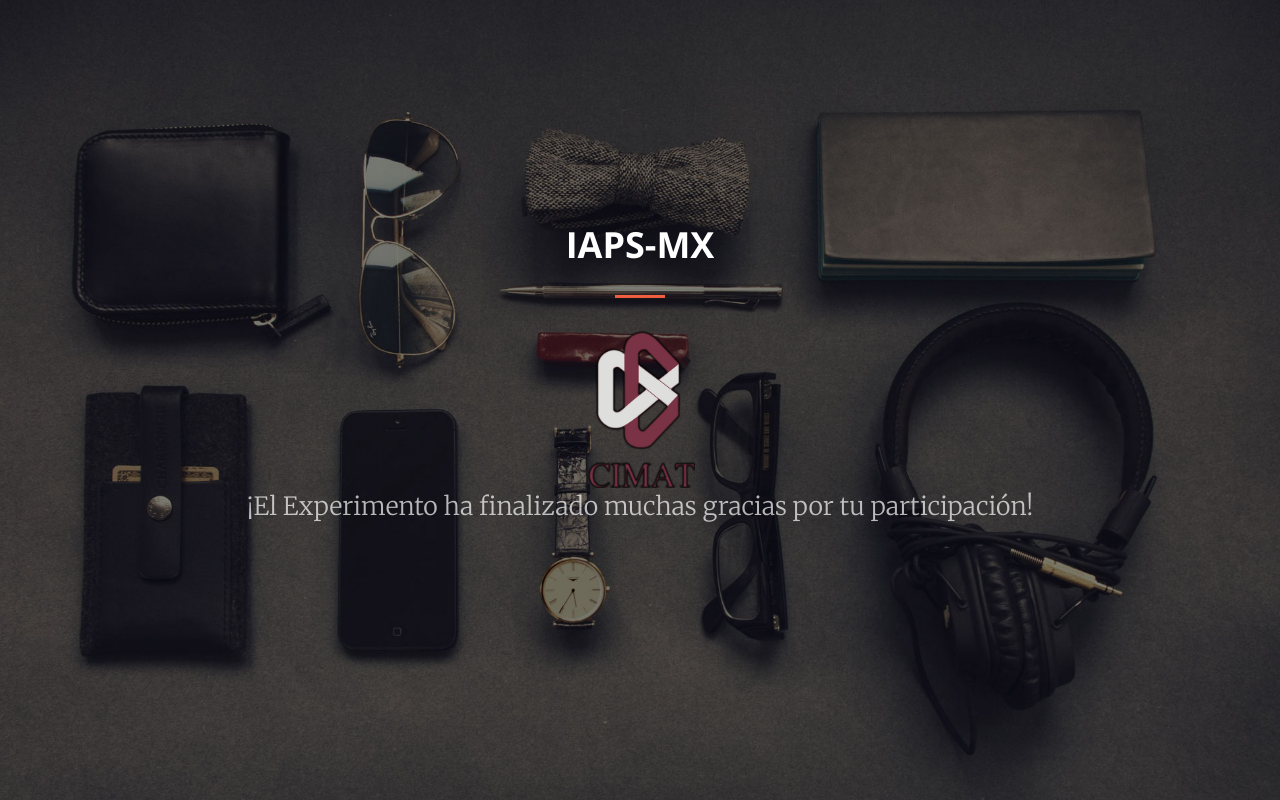
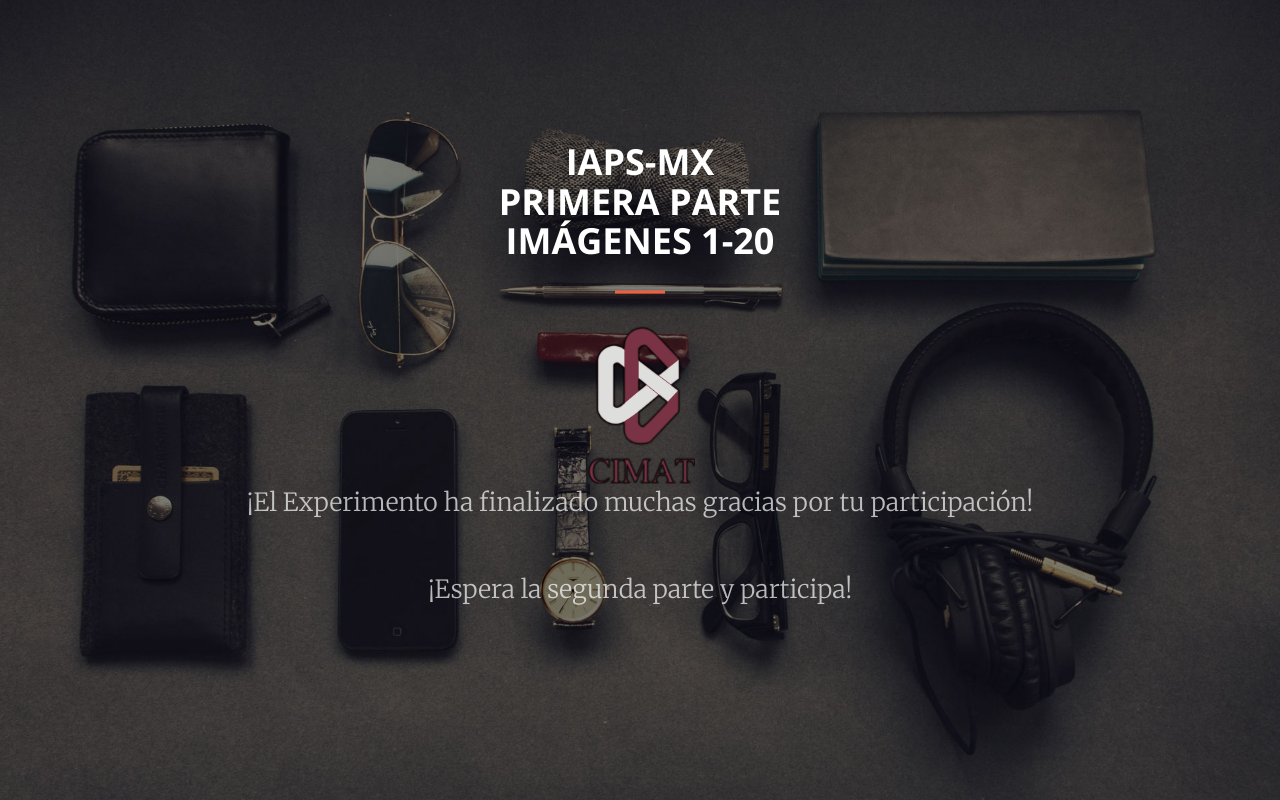
Before and after one commit to HugoMitre/IAPS-mx, a Django app: page /fin/ in a window 1280 px wide. Run offline with Django 3.2, Linux system fonts and the light colour scheme; parts of the project's set-up code (start-up, migrations or seed data) failed here and were passed over; some libraries are stand-ins or nearby versions.

Commit message:
agregando primera parte a los templates y poniendo el hidden jquery

```diff
--- a/iapsmx/templates/base.html
+++ b/iapsmx/templates/base.html
@@ -9,7 +9,7 @@
     <meta charset="utf-8">
     <meta name="viewport" content="width=device-width, initial-scale=1.0">
 
-    <title>{% block title %}{% endblock %} | IAPSMX</title>
+    <title>{% block title %}{% endblock %} | IAPSMX (1a parte)</title>
 
     <link href="{% static 'img/favicon.ico' %}" rel="shortcut icon" type="image/x-icon" >
     <link href="{% static 'css/bootstrap.min.css' %}" rel="stylesheet">
@@ -43,7 +43,8 @@
 
                             <span class="clear" id="span-clear">
                                 <span id="span-overflow" class="block m-t-xs">
-                                    <strong class="font-bold">IAPS en México</strong>
+                                    <strong class="font-bold">IAPS en México</strong><br>
+                                    <strong class="font-bold">Primera parte</strong>
                                  </span>
                                 <!-- <span class="text-muted text-xs block">rol del compa</span>-->
                             </span>
--- a/iapsmx/templates/base2.html
+++ b/iapsmx/templates/base2.html
@@ -9,7 +9,7 @@
     <meta charset="utf-8">
     <meta name="viewport" content="width=device-width, initial-scale=1.0">
 
-    <title>{% block title %}{% endblock %} | IAPSMX</title>
+    <title>{% block title %}{% endblock %} | IAPSMX (1a parte)</title>
 
     <link href="{% static 'img/favicon.ico' %}" rel="shortcut icon" type="image/x-icon" >
     <link href="{% static 'css/bootstrap.min.css' %}" rel="stylesheet">
--- a/iapsmx/templates/fin.html
+++ b/iapsmx/templates/fin.html
@@ -12,7 +12,7 @@
     <meta name="description" content="">
     <meta name="Sergio Daniel Bañuelos García" content="">
 
-    <title>IAPS-MX - Experimento finalizado</title>
+    <title>IAPS-MX - Experimento finalizado (Primera parte)</title>
 
     <!-- Bootstrap Core CSS -->
     <link href="{% static 'fin/img/favicon.ico' %}" rel="shortcut icon" type="image/x-icon" >
@@ -41,9 +41,12 @@
         <div class="header-content">
             <div class="header-content-inner">
                 <h1>IAPS-MX</h1>
+                <h1>PRIMERA PARTE</h1>
+                <h1>IMÁGENES 1-20</h1>
                 <hr>
                 <img src="{{ MEDIA_URL }}cimat.png" width="110" height="160">
                 <p style="font-size:25px">¡El Experimento ha finalizado muchas gracias por tu participación!</p>
+                <p style="font-size:25px">¡Espera la segunda parte y participa!</p>
             </div>
         </div>
     </header>
--- a/iapsmx/templates/index.html
+++ b/iapsmx/templates/index.html
@@ -12,7 +12,7 @@
     <meta name="description" content="">
     <meta name="Sergio Daniel Bañuelos García" content="">
 
-    <title>IAPS-MX - Experimento evaluación de imagenes</title>
+    <title>IAPS-MX - Experimento evaluación de imagenes (Primera parte)</title>
 
     <!-- Bootstrap Core CSS -->
     <link href="{% static '/inicio/img/favicon.ico' %}" rel="shortcut icon" type="image/x-icon" >
@@ -46,6 +46,8 @@
         <div class="header-content">
             <div class="header-content-inner">
                 <h1>IAPS-MX</h1>
+                <h1>PRIMERA PARTE</h1>
+                <h1>IMÁGENES 1-20</h1>
                 <hr>
                 <img src="{{ MEDIA_URL }}cimat.png" width="110" height="160">
                 <p style="font-size:25px">¡Ayuda a CIMAT y a la ciencia en México a avanzar evaluando imagenes por medio de este experimento!</p>
```
Also changed, not shown: iapsmx/encuestas/templates/encuestas/dimensional/form.html (+5 -3 lines).
